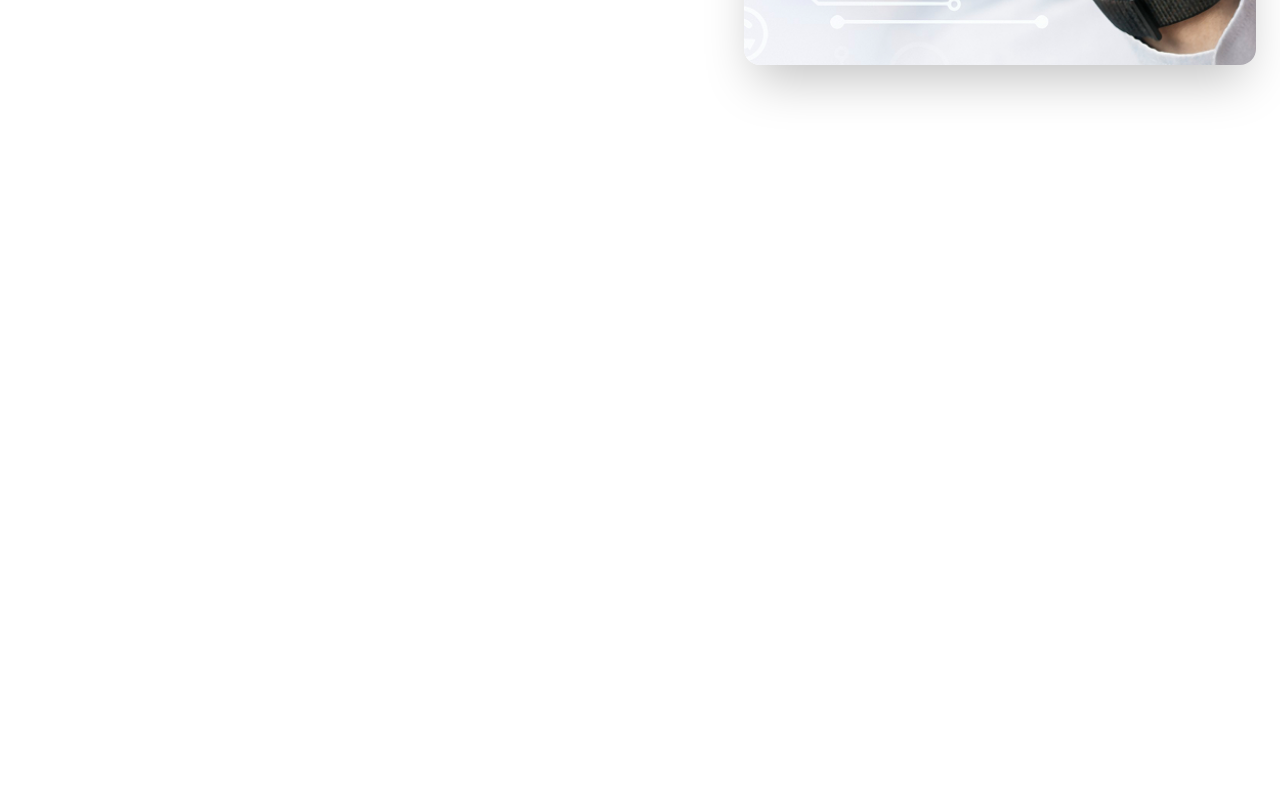
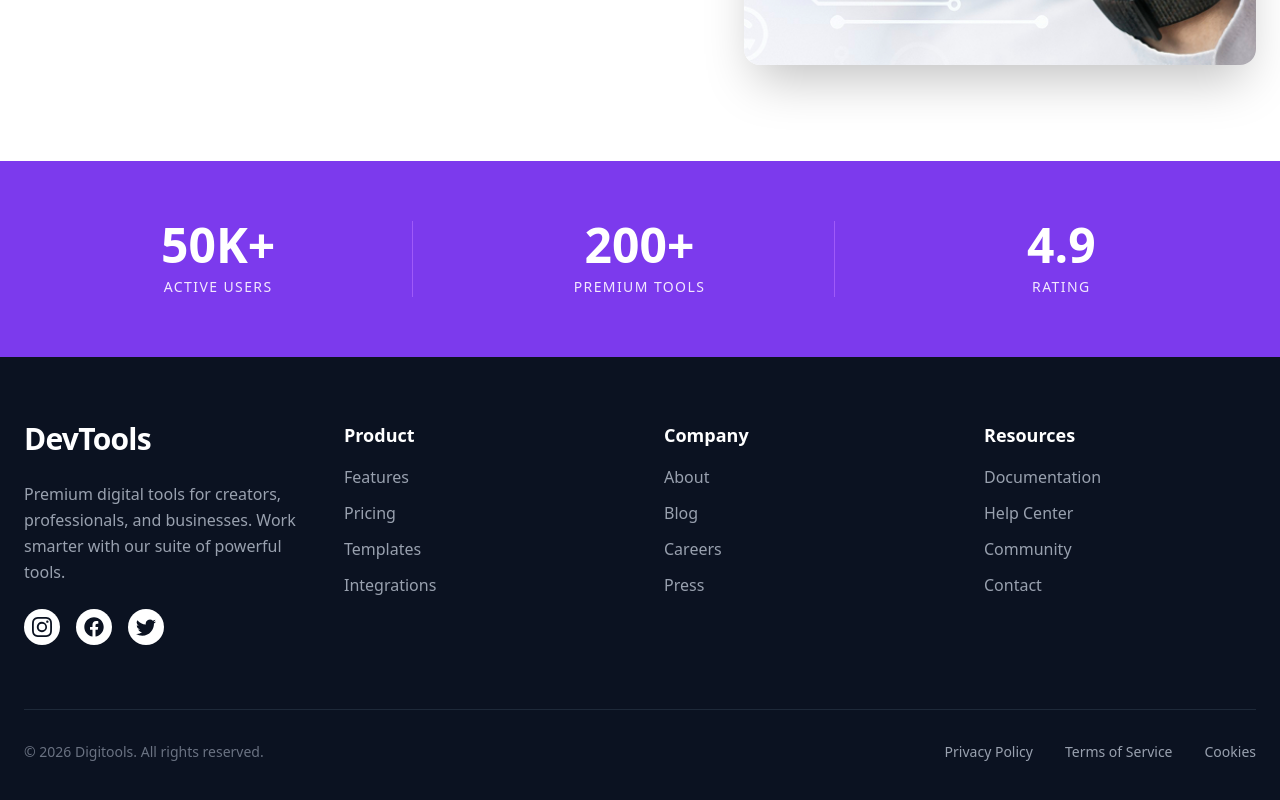
Before and after one commit to ziaulhoquepatwary/Dev-Tools, a React (Vite) app: page / in a window 1280 px wide. Shown: the part 716-1516 px from the top of the page. Before the commit the page ends 877 px from the top, so only its background shows below. Built offline with nearby package versions, Linux system fonts and the light colour scheme.

Commit message:
Footer section and StatsSection design done

```diff
--- a/src/App.jsx
+++ b/src/App.jsx
@@ -1,12 +1,16 @@
 import React from 'react'
 import Navbar from './share/Navbar'
 import Banner from './components/Banner'
+import StatsSection from './components/StatsSection'
+import Footer from './components/Footer'
 
 function App() {
     return (
         <>
             <Navbar />
             <Banner />
+            <StatsSection />
+            <Footer />
         </>
     )
 }
--- /dev/null
+++ b/src/components/Footer.jsx
@@ -0,0 +1,82 @@
+import React from 'react'
+import { BsInstagram, BsTwitter } from 'react-icons/bs'
+import { FaFacebook } from 'react-icons/fa'
+
+const footerLinks = [
+    {
+        title: 'Product',
+        links: ['Features', 'Pricing', 'Templates', 'Integrations'],
+    },
+    {
+        title: 'Company',
+        links: ['About', 'Blog', 'Careers', 'Press'],
+    },
+    {
+        title: 'Resources',
+        links: ['Documentation', 'Help Center', 'Community', 'Contact'],
+    },
+]
+
+const socialLinks = [
+    { icon: <BsInstagram size={20} />, href: '#' },
+    { icon: <FaFacebook size={20} />, href: '#' },
+    { icon: <BsTwitter size={20} />, href: '#' },
+]
+
+function Footer() {
+    return (
+        <footer className="bg-[#0B1221] text-gray-400 py-16 px-6">
+            <div className="max-w-7xl mx-auto">
+
+                {/* Main Footer Content */}
+                <div className="grid grid-cols-1 md:grid-cols-2 lg:grid-cols-4 gap-12 mb-16">
+
+                    {/* Brand Column */}
+                    <div className="space-y-6">
+                        <h2 className="text-3xl font-bold text-white tracking-tight">DevTools</h2>
+                        <p className="max-w-xs leading-relaxed">
+                            Premium digital tools for creators, professionals, and businesses.
+                            Work smarter with our suite of powerful tools.
+                        </p>
+                        <div className="flex gap-4">
+                            {socialLinks.map(({ icon, href }, i) => (
+                                <a key={i} href={href}
+                                    className="bg-white p-2 rounded-full text-[#0B1221] hover:bg-gray-200 transition-all">
+                                    {icon}
+                                </a>
+                            ))}
+                        </div>
+                    </div>
+
+                    {/* Link Columns */}
+                    {footerLinks.map(({ title, links }) => (
+                        <div key={title} className="space-y-4">
+                            <h3 className="text-white font-semibold text-lg">{title}</h3>
+                            <ul className="space-y-3">
+                                {links.map((link) => (
+                                    <li key={link}>
+                                        <a href="#" className="hover:text-white transition-colors">{link}</a>
+                                    </li>
+                                ))}
+                            </ul>
+                        </div>
+                    ))}
+
+                </div>
+
+                {/* Bottom Bar */}
+                <div className="border-t border-gray-800 pt-8 flex flex-col md:flex-row justify-between items-center gap-6">
+                    <p className="text-sm text-gray-500">© 2026 Digitools. All rights reserved.</p>
+                    <div className="flex gap-8 text-sm">
+                        {['Privacy Policy', 'Terms of Service', 'Cookies'].map((item) => (
+                            <a key={item} href="#" className="hover:text-white transition-colors">{item}</a>
+                        ))}
+                    </div>
+                </div>
+
+            </div>
+        </footer>
+    )
+}
+
+export default Footer
--- /dev/null
+++ b/src/components/StatsSection.jsx
@@ -0,0 +1,24 @@
+import React from 'react'
+
+const stats = [
+    { value: '50K+', label: 'Active Users' },
+    { value: '200+', label: 'Premium Tools' },
+    { value: '4.9', label: 'Rating' },
+]
+
+function StatsSection() {
+    return (
+        <section className="bg-[#7C3AED] py-15 px-6">
+            <div className="max-w-7xl mx-auto grid grid-cols-1 md:grid-cols-3 gap-8 text-white divide-y md:divide-y-0 md:divide-x divide-purple-400/50">
+                {stats.map(state => (
+                    <div key={state.label} className="flex flex-col items-center justify-center space-y-2 pt-8 md:pt-0">
+                        <span className="text-5xl font-bold">{state.value}</span>
+                        <span className="text-purple-100 uppercase tracking-widest text-sm">{state.label}</span>
+                    </div>
+                ))}
+            </div>
+        </section>
+    )
+}
+
+export default StatsSection
```
